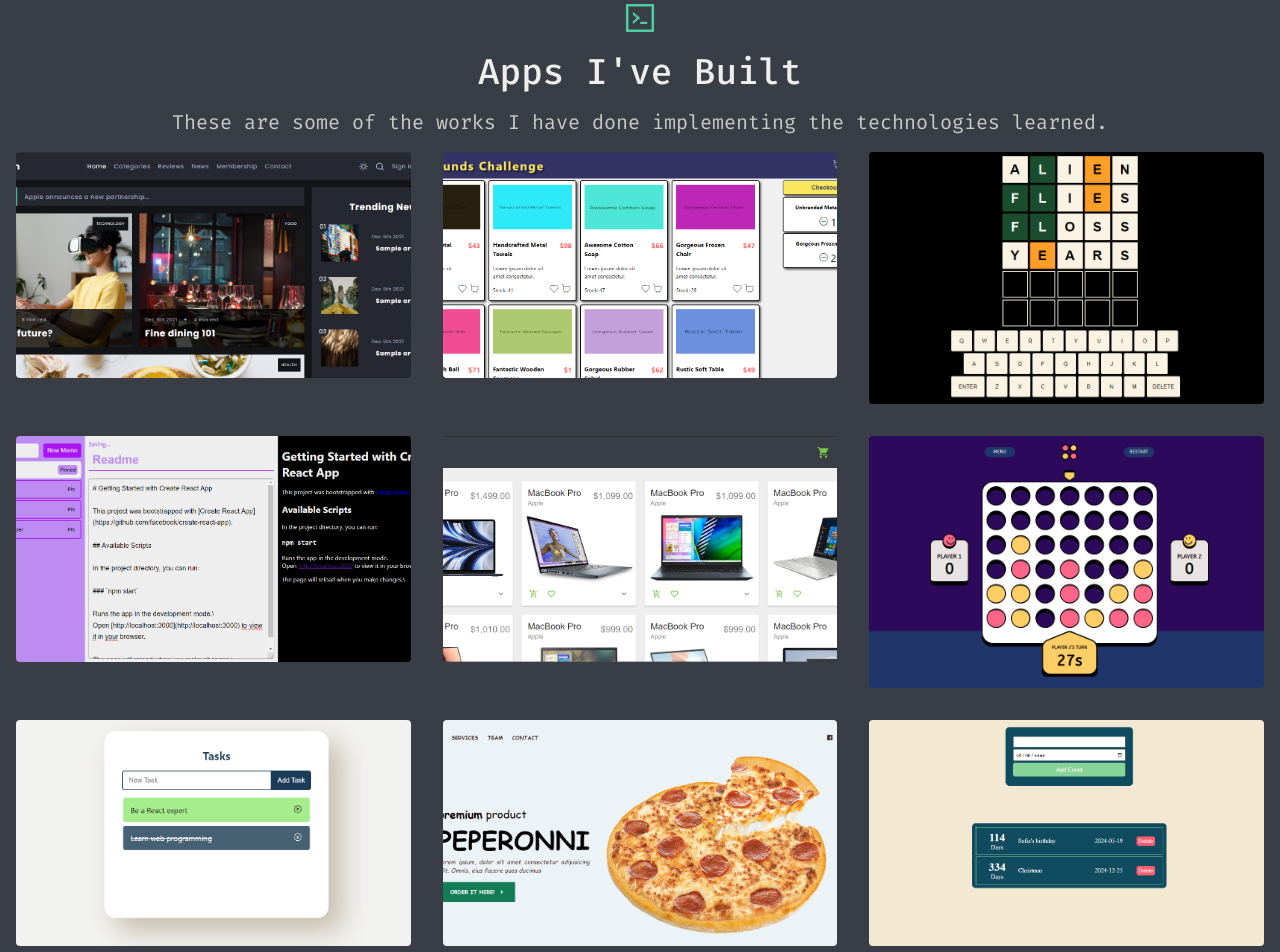
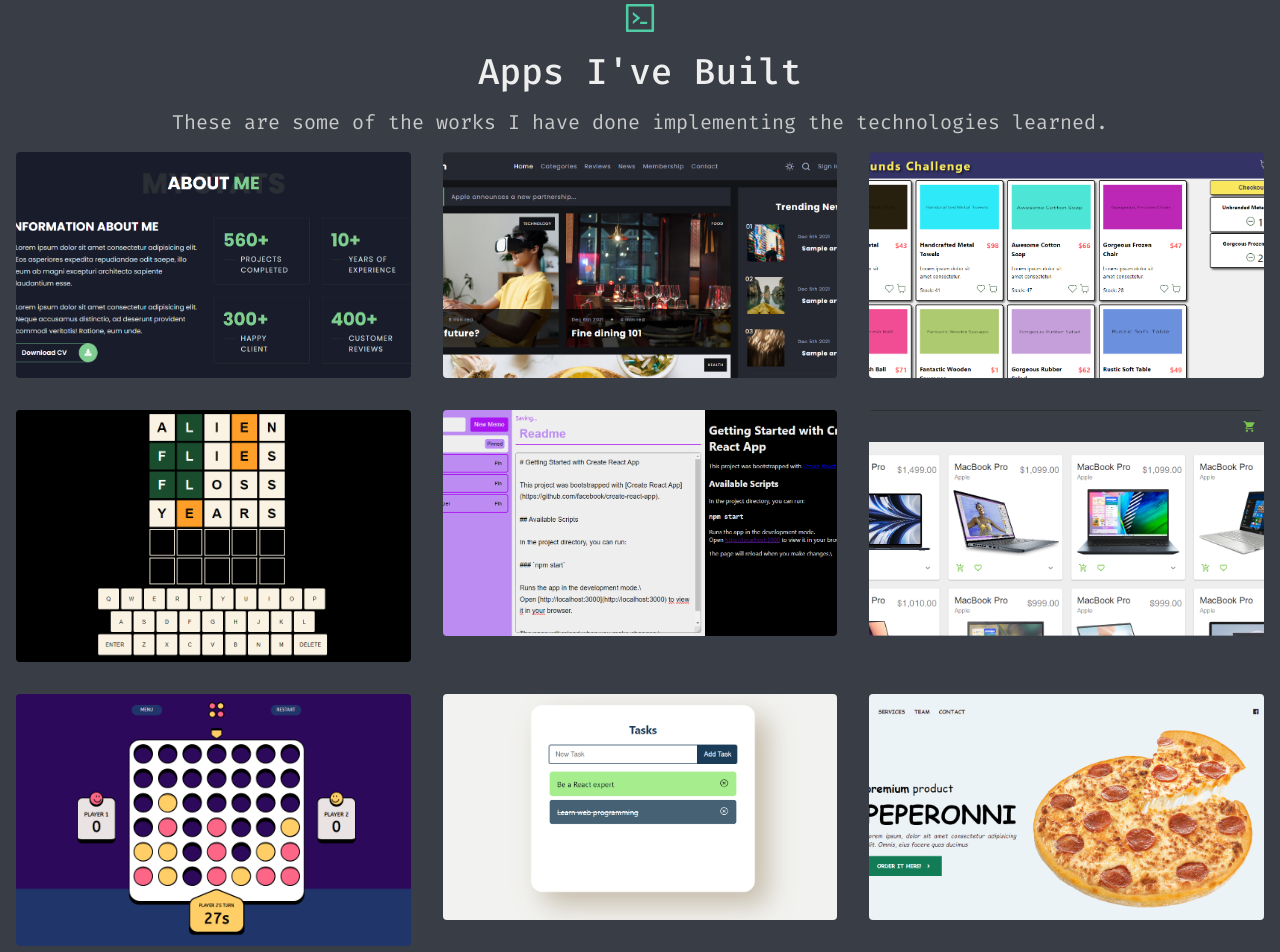
Before and after one commit to ManuelDiLena/dilenman-portfolio, a React (Vite) app: page / in a window 1280 px wide. Shown: the part 2460-3412 px from the top of the page. Built offline with nearby package versions, Linux system fonts and the light colour scheme.

Commit message:
Project added

```diff
--- a/src/data.js
+++ b/src/data.js
@@ -22,6 +22,13 @@ export const skills = [
 ];
 
 export const works = [
+  {
+    title: 'Portfolio Project',
+    subtitle: 'HTML & SCSS',
+    description: 'Professional portfolio model built with HTML, SCSS and vanilla JavaScript.',
+    image: '/portfolio-project.png',
+    link: 'https://github.com/ManuelDiLena/portfolio-project',
+  },
   {
     title: 'Blog Project',
     subtitle: 'HTML & CSS',
@@ -78,13 +85,13 @@ export const works = [
     image: '/world-pizza.png',
     link: 'https://github.com/ManuelDiLena/world-pizza',
   },
-  {
-    title: 'Events App',
-    subtitle: 'JavaScript',
-    description: 'Application to create events with remaining days counter, made with JavaScript.',
-    image: '/events-app.png',
-    link: 'https://github.com/ManuelDiLena/events-app',
-  },
+  // {
+  //   title: 'Events App',
+  //   subtitle: 'JavaScript',
+  //   description: 'Application to create events with remaining days counter, made with JavaScript.',
+  //   image: '/events-app.png',
+  //   link: 'https://github.com/ManuelDiLena/events-app',
+  // },
   // {
   //   title: 'Virtual Keyboard',
   //   subtitle: 'JavaScript',
```
Also changed, not shown: public/portfolio-project.png (added).
